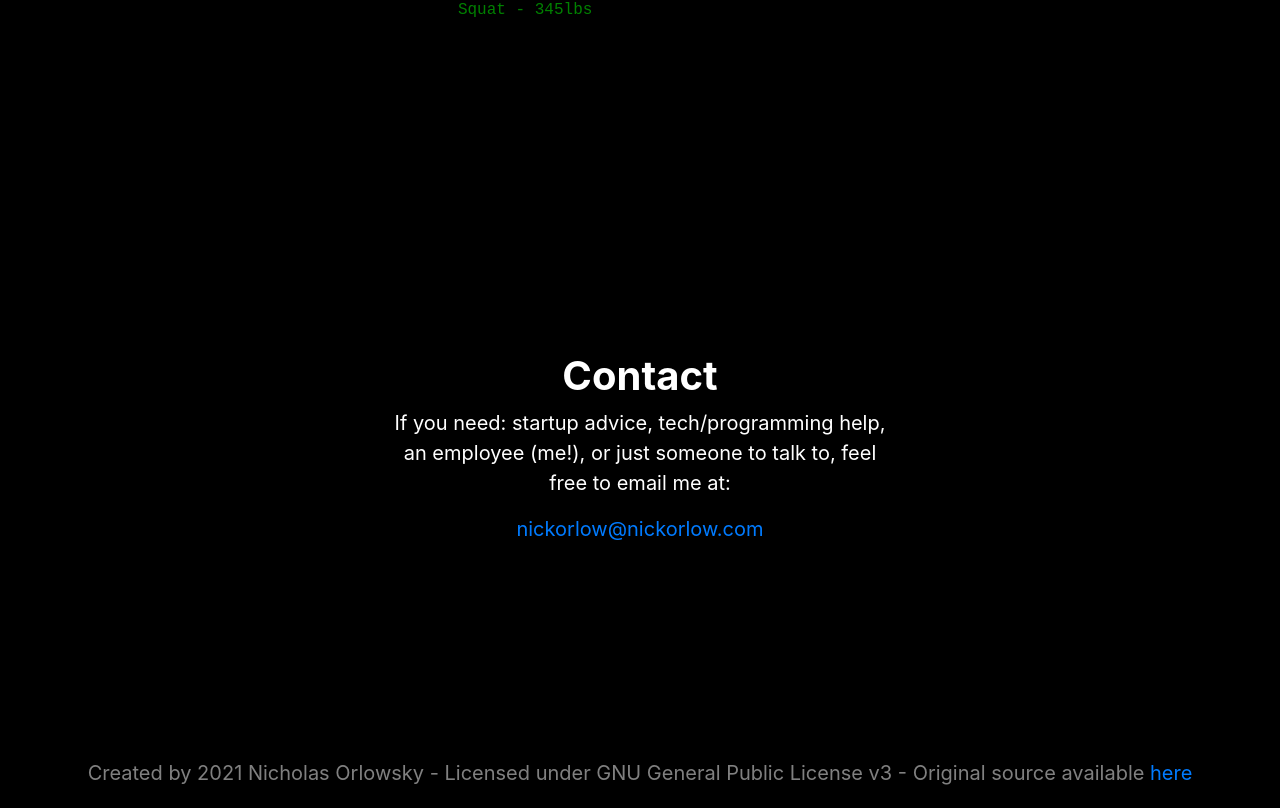
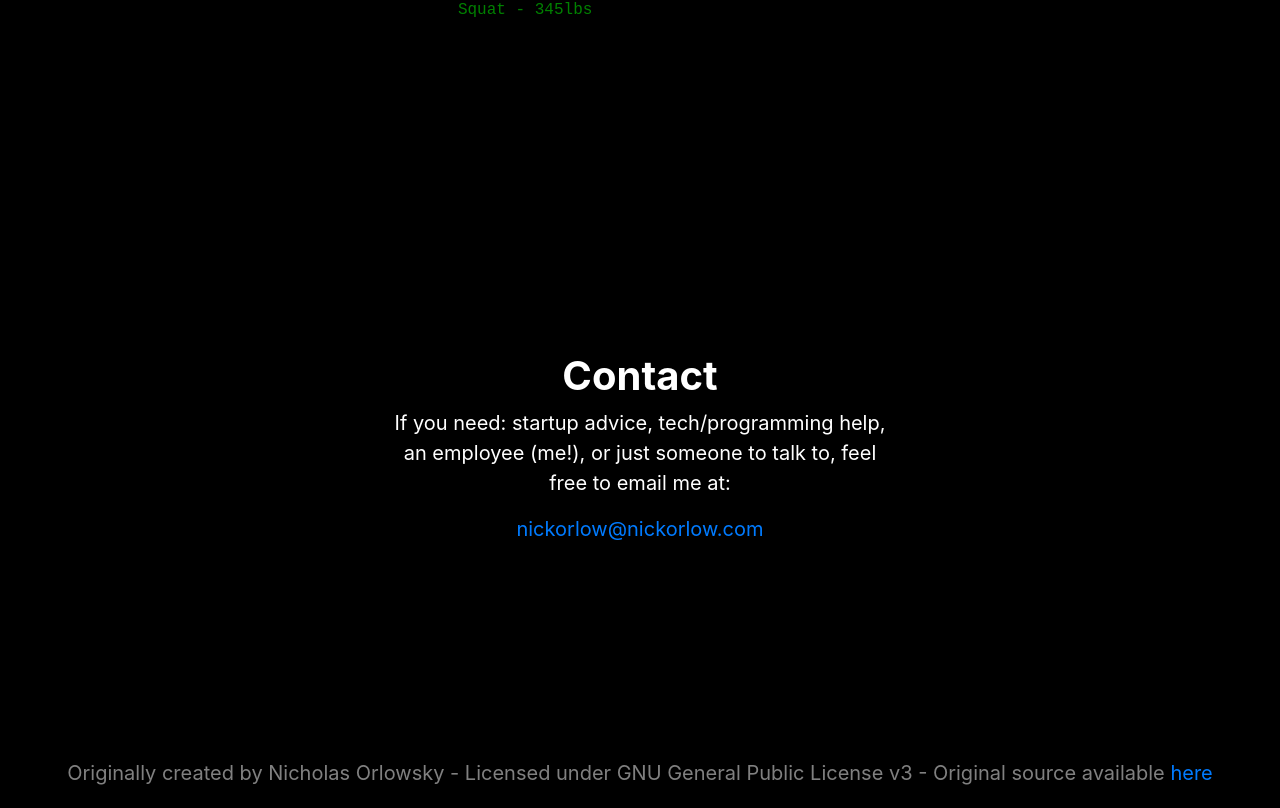
Before and after one commit to nickorlow/personal-site, a React (Create React App) app: page / in a window 1280 px wide. Shown: the part 4456-5264 px from the top of the page. Built offline with nearby package versions, Linux system fonts and the light colour scheme.

Commit message:
footer clarity

```diff
--- a/src/components/footer/Footer.tsx
+++ b/src/components/footer/Footer.tsx
@@ -4,7 +4,7 @@ export default function Footer() {
     return (
         <footer>
             <div style={{height: 12, marginTop: -50}}>
-                <p style={{color: "grey"}} className={"m-0"}>Created by 2021 Nicholas Orlowsky - Licensed under GNU General Public License v3 - Original source available <a href={"https://github.com/nickorlow/personal-site"}>here</a></p>
+                <p style={{color: "grey"}} className={"m-0"}>Originally created by Nicholas Orlowsky - Licensed under GNU General Public License v3 - Original source available <a href={"https://github.com/nickorlow/personal-site"}>here</a></p>
             </div>
         </footer>
     )
```
